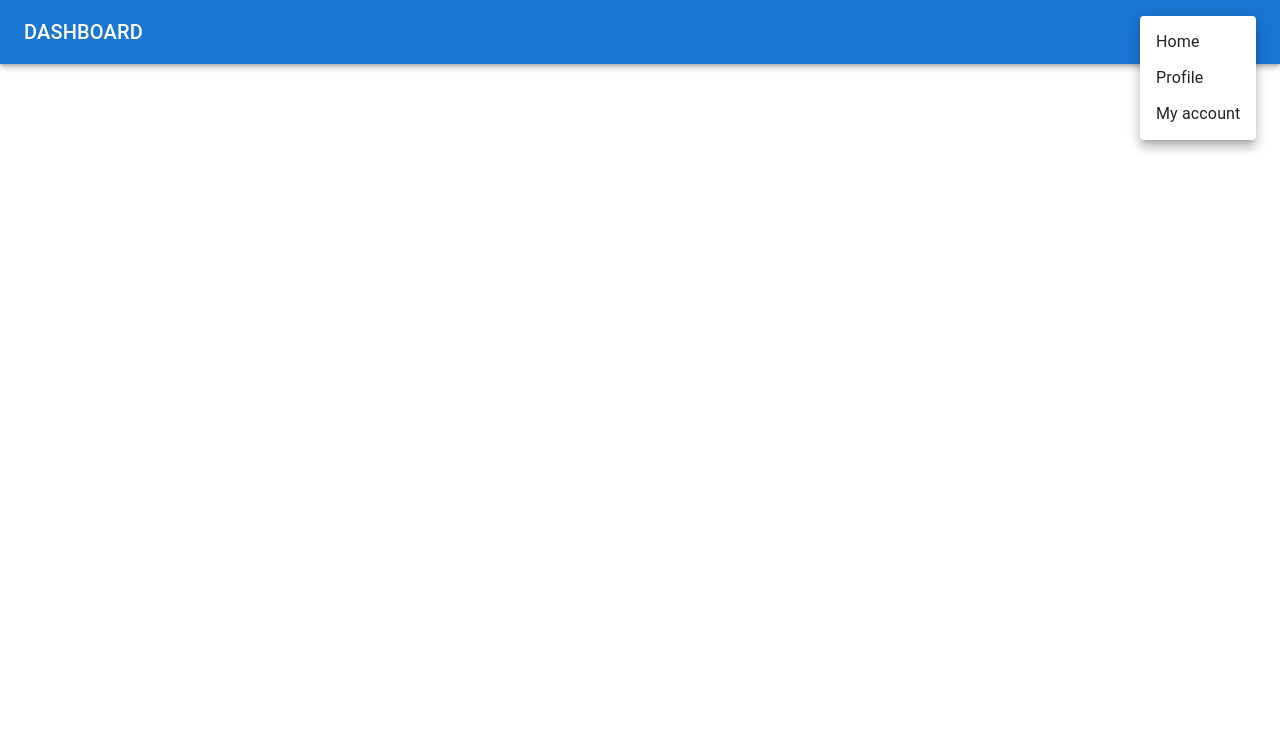
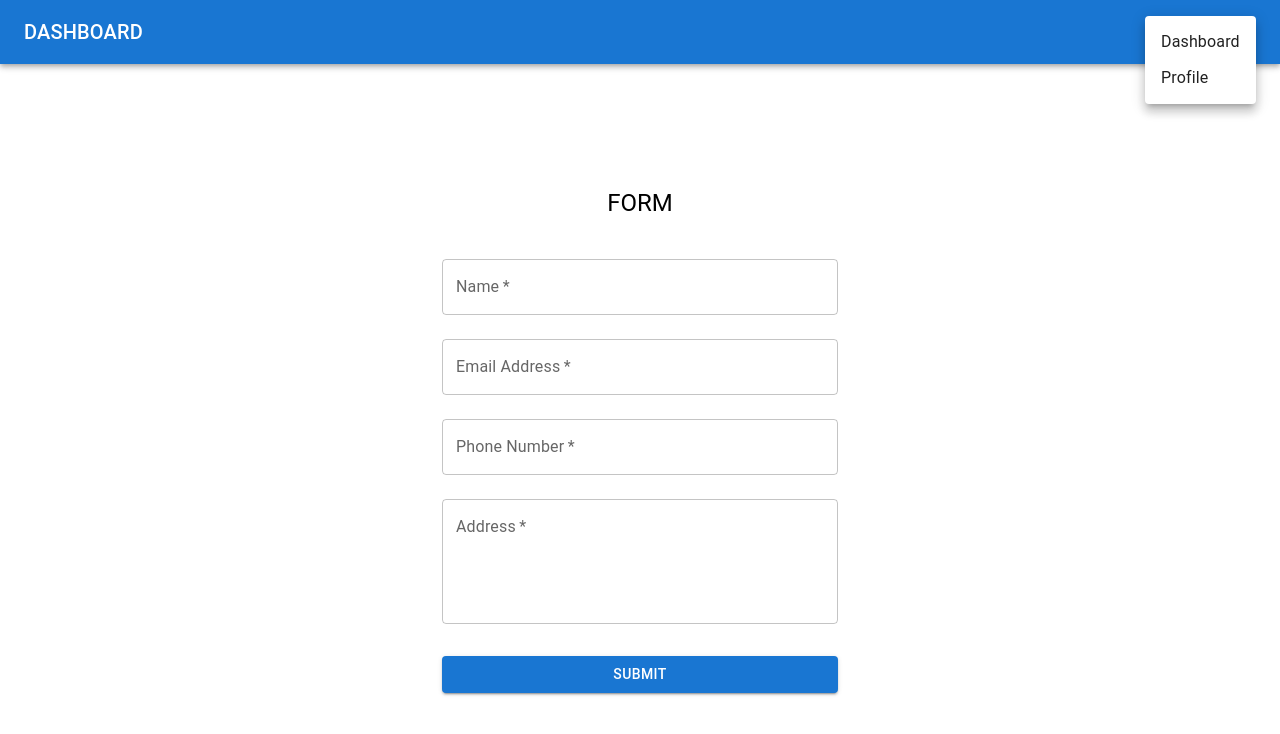
Before and after one commit to Rachitgarg56/upliance-react-assignment, a React (Create React App) app: page /profile in a window 1280 px wide. Both pictures are taken after a click on the button "menu". Shown: the top 734 px of the page. Built offline with nearby package versions, Linux system fonts and the light colour scheme.

Commit message:
userform added

```diff
--- a/package.json
+++ b/package.json
@@ -12,11 +12,14 @@
     "@testing-library/jest-dom": "^5.17.0",
     "@testing-library/react": "^13.4.0",
     "@testing-library/user-event": "^13.5.0",
+    "jodit-react": "^4.1.2",
     "react": "^18.3.1",
     "react-dom": "^18.3.1",
     "react-redux": "^9.1.2",
     "react-router": "^6.23.1",
+    "react-router-dom": "^6.23.1",
     "react-scripts": "5.0.1",
+    "uuid": "^9.0.1",
     "web-vitals": "^2.1.4"
   },
   "scripts": {
--- a/src/App.js
+++ b/src/App.js
@@ -1,12 +1,15 @@
-import Background from "./Components/Background";
-import Counter from "./Components/Counter";
-import Navbar from "./Components/Navbar";
-import UserDataForm from "./Components/UserDataForm";
+// import Background from "./Components/Background";
+// import Counter from "./Components/Counter";
+// import Navbar from "./Components/Navbar";
+// import UserDataForm from "./Components/UserDataForm";
+import { RouterProvider } from "react-router";
+import route from "./router/route";
 
 function App() {
   return (
-    <div id="app" className="relative h-screen">
-      <Navbar/>
+    <div id="app" className="relative h-screen flex flex-col">
+      <RouterProvider router={route}/>
+      {/* <Navbar/> */}
       {/* <Background/>
       <Counter/> */}
       {/* <UserDataForm/> */}
--- a/src/Components/Counter.js
+++ b/src/Components/Counter.js
@@ -1,6 +1,7 @@
 import React from 'react';
 import { incrementCount, decrementCount, resetCount } from '../redux/slices/CounterSlice';
 import { useDispatch, useSelector } from 'react-redux';
+import { Button, Stack } from '@mui/material';
 
 const Counter = () => {
   const count = useSelector(state => state.counter.count);
@@ -20,12 +21,13 @@ const Counter = () => {
   }
 
   return (
-    // <div style={{ position: 'relative', textAlign: 'center', paddingTop: '20%' }}>
-    <div className='relative'>
-        <h1>Counter: {count}</h1>
-        <button onClick={handleIncreaseCount}>Increment</button>
-        <button onClick={handleDecreaseCount}>Decrement</button>
-        <button onClick={handleResetCount}>Reset</button>
+    <div className=' bg-blue-100 relative flex flex-col w-fit h-52 items-center justify-center gap-4 p-6 gap'>
+        <h1 className='text-3xl'>Background Level: {count}</h1>
+        <Stack direction="row" spacing={2}>
+          <Button onClick={handleIncreaseCount} variant="contained" color="secondary">Increase</Button>
+          <Button onClick={handleDecreaseCount} variant="contained" color="success">Decrease</Button>
+          <Button onClick={handleResetCount} variant="contained" color="error">Reset</Button>
+      </Stack>
     </div>
   )
 }
--- a/src/Components/Navbar.js
+++ b/src/Components/Navbar.js
@@ -1,6 +1,7 @@
 import React, { useState } from 'react';
 import { AppBar, Toolbar, IconButton, Menu, MenuItem, Typography, Box } from '@mui/material';
 import MenuIcon from '@mui/icons-material/Menu';
+import { Link } from 'react-router-dom';
 
 const Navbar = () => {
   const [anchorEl, setAnchorEl] = useState(null);
@@ -14,6 +15,7 @@ const Navbar = () => {
   };
 
   return (
+    <nav>
         <Box sx={{ flexGrow: 1 }}>
         <AppBar position="static">
             <Toolbar>
@@ -42,13 +44,14 @@ const Navbar = () => {
                 open={Boolean(anchorEl)}
                 onClose={handleMenuClose}
                 >
-            <MenuItem onClick={handleMenuClose}>Home</MenuItem>
-            <MenuItem onClick={handleMenuClose}>Profile</MenuItem>
-            <MenuItem onClick={handleMenuClose}>My account</MenuItem>
+                <Link to={'/'}><MenuItem onClick={handleMenuClose}>Dashboard</MenuItem></Link>
+                <Link to={'/profile'}><MenuItem onClick={handleMenuClose}>Profile</MenuItem></Link>
+                {/* <Link><MenuItem onClick={handleMenuClose}>My account</MenuItem></Link> */}
             </Menu>
             </Toolbar>
         </AppBar>
         </Box>
+    </nav>
   );
 };
 
--- /dev/null
+++ b/src/Components/TextEditor.js
@@ -0,0 +1,27 @@
+import React, { useRef } from 'react';
+import JoditEditor from 'jodit-react';
+
+const TextEditor = ({ value, onChange }) => {
+  const editor = useRef(null);
+
+  const config = {
+    readonly: false, // All options from https://xdsoft.net/jodit/doc/
+    toolbarButtonSize: 'large',
+    height: 400,
+    buttons: [
+      'bold', 'italic', 'underline', 'ul', 'ol'
+    ]
+  };
+
+  return (
+    <JoditEditor
+      ref={editor}
+      value={value}
+      config={config}
+    //   onBlur={newContent => onChange(newContent)} // preferred to use only this option to update the content for performance reasons
+      onChange={newContent => {}}
+    />
+  );
+};
+
+export default TextEditor;
--- a/src/Components/UserDataForm.js
+++ b/src/Components/UserDataForm.js
@@ -1,20 +1,69 @@
 import { Box, Button, Container, TextField, Typography } from "@mui/material";
-import React from "react";
+import React, { useEffect, useRef, useState } from "react";
+import { v4 as uuidv4 } from 'uuid';
 
 export default function UserDataForm() {
 
+    const [formUpdated, setFormUpdated] = useState(false);
+    // const history = useHistory();
+
+    const nameRef = useRef(null);
+    const emailRef = useRef(null);
+    const phoneRef = useRef(null);
+    const addressRef = useRef(null);
+
     const handleSubmit = (e) => {
         e.preventDefault();
+        const name = nameRef.current.querySelector('input').value;
+        const email = emailRef.current.querySelector('input').value;
+        const phone = phoneRef.current.querySelector('input').value;
+        const address = addressRef.current.querySelector('textarea').value;
 
+        if (name === '' || email === '' || phone === '' || address === '') {
+            alert('Kindly fill all the details');
+            return;
+        }
+
+        const userDataObj = { name: name, email: email, phone: phone, address: address, userID: uuidv4() };
+
+        const usersData = JSON.parse(localStorage.getItem('usersData'));
+        if (usersData === null) {
+            const usersData = [];
+            usersData.push(userDataObj);
+            localStorage.setItem('usersData', JSON.stringify(usersData));
+        } else {
+            usersData.push(userDataObj);
+            localStorage.setItem('usersData', JSON.stringify(usersData));
+        }
+        alert('Details updated successfully!');
     }
 
+    useEffect(() => {
+
+        const handleBeforeUnload = (e) => {
+            if (formUpdated) {
+                e.preventDefault();
+                e.returnValue = ''
+            }
+        }
+
+        window.addEventListener('beforeunload', handleBeforeUnload);
+
+        return () => {
+            window.removeEventListener('beforeunload', handleBeforeUnload);
+        }
+
+    }, [formUpdated])
+
+
     return (
-        <div className='border border-solid border-black w-full h-full flex justify-center items-center'>
+        <div className='w-full h-full flex justify-center items-center'>
             <Container component="main" maxWidth="xs">
                 <Box className="mt-8 flex flex-col items-center">
                     <Typography component="h1" variant="h5">FORM</Typography>
                     <Box component="form" sx={{ mt: 3 }}>
                     <TextField
+                        ref={nameRef}
                         margin="normal"
                         required
                         fullWidth
@@ -23,10 +72,11 @@ export default function UserDataForm() {
                         name="name"
                         autoComplete="name"
                         autoFocus
-                        // value={formData.name}
-                        // onChange={handleChange}
+                        onChange={() => setFormUpdated(true)}
                     />
+
                     <TextField
+                        ref={emailRef}
                         margin="normal"
                         required
                         fullWidth
@@ -35,10 +85,10 @@ export default function UserDataForm() {
                         name="email"
                         autoComplete="email"
                         type="email"
-                        // value={formData.email}
-                        // onChange={handleChange}
+                        onChange={() => setFormUpdated(true)}
                     />
                     <TextField
+                        ref={phoneRef}
                         margin="normal"
                         required
                         fullWidth
@@ -47,10 +97,10 @@ export default function UserDataForm() {
                         name="phone"
                         autoComplete="phone"
                         type="number"
-                        // value={formData.phone}
-                        // onChange={handleChange}
+                        onChange={() => setFormUpdated(true)}
                     />
                     <TextField
+                        ref={addressRef}
                         margin="normal"
                         required
                         fullWidth
@@ -60,12 +110,10 @@ export default function UserDataForm() {
                         autoComplete="address"
                         multiline
                         rows={4}
-                        // value={formData.address}
-                        // onChange={handleChange}
+                        onChange={() => setFormUpdated(true)}
                     />
                     <Button
-                        onSubmit={handleSubmit}
-                        type="submit"
+                        onClick={handleSubmit}
                         fullWidth
                         variant="contained"
                         sx={{ mt: 3, mb: 2 }}
--- /dev/null
+++ b/src/Screen/Home.js
@@ -0,0 +1,16 @@
+import React from 'react'
+import Background from '../Components/Background'
+import Counter from '../Components/Counter'
+import TextEditor from '../Components/TextEditor'
+
+const Home = () => {
+  return (
+    <div className='relative h-full w-full'>
+      <Background/>
+      <Counter/>
+      <TextEditor/>
+    </div>
+  )
+}
+
+export default Home
--- /dev/null
+++ b/src/Screen/Profile.js
@@ -0,0 +1,12 @@
+import React from 'react'
+import UserDataForm from '../Components/UserDataForm'
+
+const Profile = () => {
+  return (
+    <div className='h-full w-full'>
+      <UserDataForm/>
+    </div>
+  )
+}
+
+export default Profile
--- a/src/router/layout.js
+++ b/src/router/layout.js
@@ -0,0 +1,16 @@
+import React from 'react'
+import Navbar from '../Components/Navbar'
+import { Outlet } from 'react-router'
+
+const layout = () => {
+  return (
+    <>
+        <Navbar/>
+        <main className='h-full'>
+            <Outlet/>
+        </main>
+    </>
+  )
+}
+
+export default layout
```
Also changed, not shown: src/redux/slices/UserDataSlice.js (added, +38 -0 lines), src/router/route.js (+27 -0 lines), 1 other file (tests, documents, lock files or other folders). Lines whose indentation alone changed are shown as unchanged.
